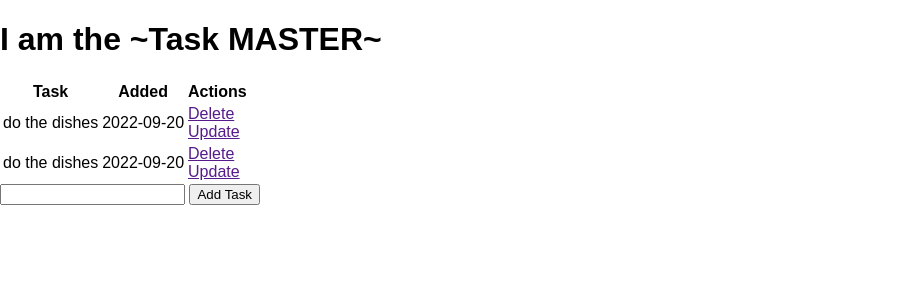
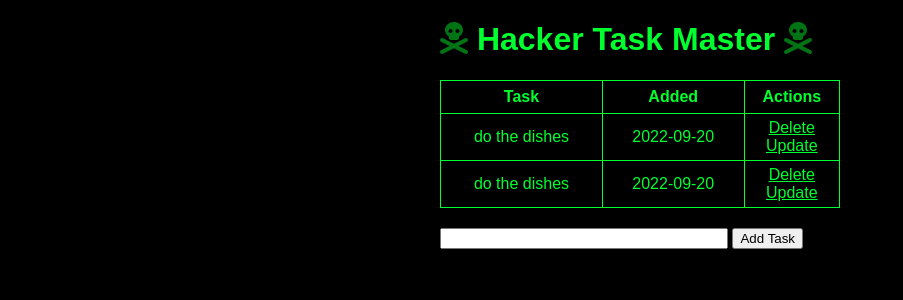
Before and after one commit to danimockzubia/simpleflaskapp, a Flask app: page / in a window 1280 px wide. Shown: the top 300 px of the page, without its empty margins (0-903 px from the left). Run offline with Flask 2, Linux system fonts and the light colour scheme; data comes from the database, SQL or seed files in the repository; some libraries are stand-ins or nearby versions.

Commit message:
some basic css

```diff
--- a/static/css/main.css
+++ b/static/css/main.css
@@ -1,4 +1,42 @@
-body {
+body,
+html {
   margin: 0;
   font-family: sans-serif;
+  background-color: black;
+  color: rgb(0, 255, 47)
 }
+
+.content {
+  margin: 0 auto;
+  width: 400px;
+}
+
+a {
+  color:rgb(0, 255, 47)
+}
+
+table,
+td,
+th {
+  border: 1px solid rgb(0, 255, 47);
+}
+
+table {
+  border-collapse: collapse;
+  width: 100%;
+  margin-bottom: 20px;
+}
+
+th {
+  height: 30px;
+}
+
+td {
+  text-align: center;
+  padding: 5px;
+}
+
+
+#content {
+  width: 70%;
+}
--- a/templates/base.html
+++ b/templates/base.html
@@ -5,6 +5,7 @@
   <meta http-equiv="X-UA-Compatible" content="IE=edge">
   <meta name="viewport" content="width=device-width, initial-scale=1.0">
   <link rel="stylesheet" href="{{ url_for('static', filename='css/main.css') }}">
+  <script src="https://kit.fontawesome.com/73428c0f99.js" crossorigin="anonymous"></script>
   {% block head %}{% endblock %}
 </head>
 <body>
--- a/templates/index.html
+++ b/templates/index.html
@@ -6,7 +6,7 @@
 
 {% block body %}
  <div class="content">
-  <h1>I am the ~Task MASTER~</h1>
+  <h1><i class="fa-solid fa-skull-crossbones fa-fade"></i> Hacker Task Master <i class="fa-solid fa-skull-crossbones fa-fade"></i></h1>
 
   <table>
     <tr>
```
